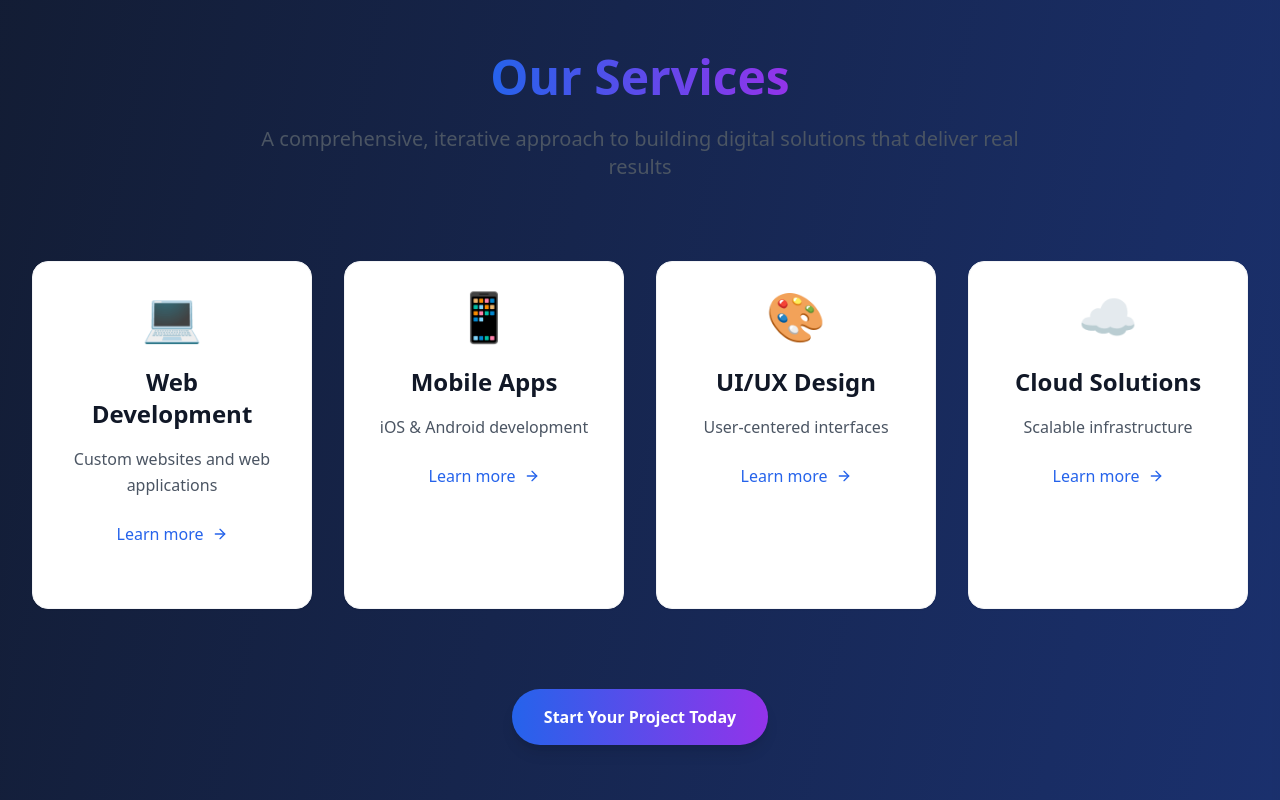
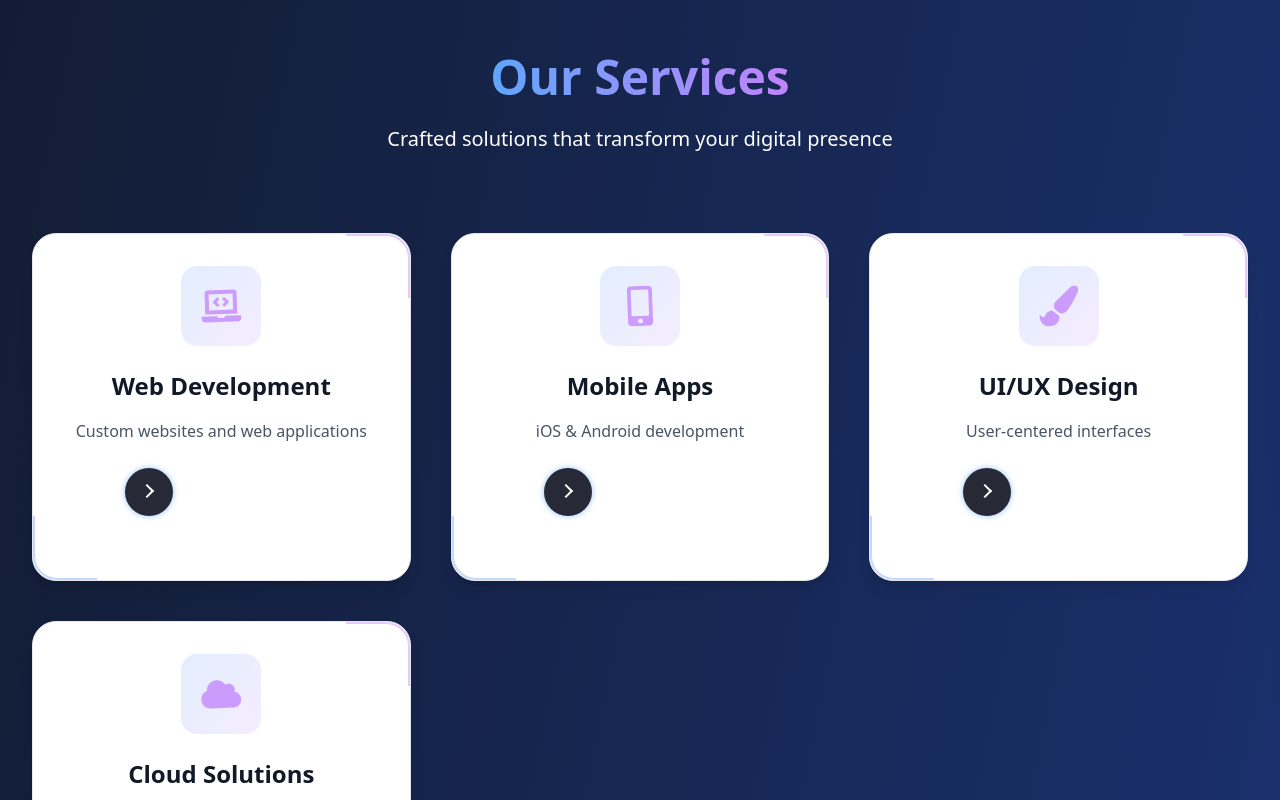
Before and after one commit to somu46/rayndi, a React (Create React App) app: page / in a window 1280 px wide. Shown: the part 1740-2540 px from the top of the page. Built offline with nearby package versions, Linux system fonts and the light colour scheme.

Commit message:
`Refactored Home and Company pages with updated icons, animations, and design elements`

```diff
--- a/src/Components/Home/Home.js
+++ b/src/Components/Home/Home.js
@@ -2,6 +2,8 @@ import { motion } from "framer-motion";
 import { FiArrowRight, FiGlobe, FiUsers, FiAward, FiLayers } from "react-icons/fi";
 import OurProcess from '../../Components/UIVerse/OurProcess'
 import LogoSlider from "../UIVerse/logoSlider";
+import { FaLaptopCode, FaMobileAlt, FaPaintBrush, FaCloud } from 'react-icons/fa';
+import ExploreButton from '../UIVerse/ExploreButton';
 const HomePage = () => {
   // Features data
   const features = [
@@ -28,28 +30,31 @@ const HomePage = () => {
   ];
 
   // Services preview
+
+
 const services = [
   {
     title: "Web Development",
     description: "Custom websites and web applications",
-      icon: "💻"
+    icon: <FaLaptopCode className="w-10 h-10 text-purple-400" />
   },
   {
     title: "Mobile Apps",
     description: "iOS & Android development",
-      icon: "📱"
+    icon: <FaMobileAlt className="w-10 h-10 text-purple-400" />
   },
   {
     title: "UI/UX Design",
     description: "User-centered interfaces",
-      icon: "🎨"
+    icon: <FaPaintBrush className="w-10 h-10 text-purple-400" />
   },
   {
     title: "Cloud Solutions",
     description: "Scalable infrastructure",
-      icon: "☁️"
+    icon: <FaCloud className="w-10 h-10 text-purple-400" />
   }
 ];
+
 
   return (
     <div className="bg-gradient-to-br from-gray-900 to-blue-900">
@@ -137,31 +142,7 @@ const HomePage = () => {
       </section>
 
       {/* Clients Logo Cloud */}
-      {/* <section className="py-16 ">
-        <div className="container mx-auto px-6">
-          <motion.div
-            initial={{ opacity: 0 }}
-            whileInView={{ opacity: 1 }}
-            transition={{ duration: 0.5 }}
-            viewport={{ once: true }}
-            className="text-center mb-12"
-          >
-            <p className="text-gray-600 mb-4">TRUSTED BY INNOVATIVE COMPANIES</p>
-          </motion.div>
 
-          <div className="grid grid-cols-2 md:grid-cols-4 lg:grid-cols-6 gap-8">
-            {[...Array(6)].map((_, i) => (
-              <motion.div
-                key={i}
-                whileHover={{ scale: 1.1 }}
-                className="bg-white p-6 rounded-xl shadow-sm flex items-center justify-center h-24"
-              >
-                <span className="text-gray-400 font-bold text-xl">Client {i+1}</span>
-              </motion.div>
-            ))}
-          </div>
-        </div>
-      </section> */}
       <LogoSlider/>
 
       {/* Features Section */}
@@ -195,24 +176,24 @@ const HomePage = () => {
         scale: 1.03,
         boxShadow: "0 20px 25px -5px rgba(0, 0, 0, 0.1), 0 10px 10px -5px rgba(0, 0, 0, 0.04)"
       }}
-      className="relative bg-white p-8 rounded-xl shadow-lg border border-gray-100 overflow-hidden group"
+      className="relative bg-slate-900 p-8 rounded-xl shadow-lg border border-blue-100 overflow-hidden group"
     >
       {/* Gradient background overlay on hover */}
       <div className="absolute inset-0 bg-gradient-to-br from-blue-50 to-purple-50 opacity-0 group-hover:opacity-100 transition-opacity duration-300 -z-10"></div>
 
       {/* Icon container with gradient border */}
       <div className="relative inline-flex justify-center items-center mb-6">
-        <div className="absolute inset-0 bg-gradient-to-r from-blue-400 to-purple-500 rounded-full blur-md opacity-75 group-hover:opacity-100 transition-opacity"></div>
-        <div className="relative bg-white text-blue-500 rounded-full w-14 h-14 flex items-center justify-center text-2xl shadow-sm group-hover:text-purple-600 transition-colors">
+        <div className="absolute inset-0 bg-gradient-to-r from-blue-400 to-purple-500 rounded-full blur-md opacity-100 group-hover:opacity-100 transition-opacity"></div>
+        <div className="relative bg-black text-blue-500 rounded-full w-14 h-14 flex items-center justify-center text-2xl shadow-sm group-hover:text-purple-600 transition-colors">
           {feature.icon}
         </div>
       </div>
 
-      <h3 className="text-2xl font-bold mb-3 text-gray-900 group-hover:text-transparent group-hover:bg-clip-text group-hover:bg-gradient-to-r group-hover:from-blue-500 group-hover:to-purple-600 transition-all">
+      <h3 className="text-2xl font-bold mb-3 text-white group-hover:text-transparent group-hover:bg-clip-text group-hover:bg-gradient-to-r group-hover:from-blue-500 group-hover:to-purple-600 transition-all">
         {feature.title}
       </h3>
 
-      <p className="text-gray-600 group-hover:text-gray-700 transition-colors">
+      <p className="text-gray-300 group-hover:text-gray-700 transition-colors">
         {feature.description}
       </p>
 
@@ -226,134 +207,111 @@ const HomePage = () => {
         </div>
       </section>
 
+
       {/* Services Preview */}
-<section className="py-28 ">
+<section className="py-28 relative overflow-hidden">
+  {/* Background elements */}
+  <div className="absolute inset-0 overflow-hidden -z-10">
+    <div className="absolute top-0 left-1/4 w-96 h-96 bg-purple-500/10 rounded-full filter blur-3xl"></div>
+    <div className="absolute bottom-0 right-1/4 w-96 h-96 bg-blue-500/10 rounded-full filter blur-3xl"></div>
+  </div>
+
   <div className="container mx-auto px-6">
-    {/* Header with animated gradient text */}
+    {/* Header */}
     <motion.div
       initial={{ opacity: 0, y: 20 }}
       whileInView={{ opacity: 1, y: 0 }}
       transition={{ duration: 0.8 }}
-      viewport={{ once: true, margin: "-100px" }}
+      viewport={{ once: true }}
       className="text-center mb-20"
     >
       <h2 className="text-5xl font-bold mb-6">
-        <span className="bg-clip-text text-transparent bg-gradient-to-r from-blue-600 to-purple-600">
+        <span className="bg-clip-text text-transparent bg-gradient-to-r from-blue-400 to-purple-400  animate-gradient-x">
           Our Services
         </span>
       </h2>
-      <p className="text-xl text-gray-600 max-w-3xl mx-auto">
-        A comprehensive, iterative approach to building digital solutions that deliver real results
+      <p className="text-xl text-white max-w-3xl mx-auto">
+        Crafted solutions that transform your digital presence
       </p>
     </motion.div>
 
-    {/* Animated background elements */}
-    <motion.div
-      animate={{
-        x: [0, 50, 0],
-        rotate: [0, 5, 0],
-      }}
-      transition={{
-        duration: 20,
-        repeat: Infinity,
-        repeatType: "reverse",
-        ease: "linear",
-      }}
-      className="absolute left-0 w-1/3 h-1/2 bg-blue-100/20 rounded-full blur-3xl -z-10"
-    />
-
-    {/* Services grid with enhanced animations */}
-    <div className="grid grid-cols-1 md:grid-cols-2 lg:grid-cols-4 gap-8 relative z-10">
+    {/* Services grid - Creative Card Design */}
+    <div className="grid grid-cols-1 md:grid-cols-2 lg:grid-cols-3 gap-10">
       {services.map((service, index) => (
         <motion.div
           key={index}
-          initial={{ opacity: 0, y: 50, scale: 0.95 }}
-          whileInView={{ opacity: 1, y: 0, scale: 1 }}
-          whileHover={{
-            y: -15,
-            boxShadow: "0 20px 25px -5px rgba(59, 130, 246, 0.2), 0 10px 10px -5px rgba(59, 130, 246, 0.1)"
-          }}
+          initial={{ opacity: 0, y: 50 }}
+          whileInView={{ opacity: 1, y: 0 }}
+          whileHover={{ y: -10 }}
           transition={{
             duration: 0.6,
             delay: index * 0.1,
             hover: { duration: 0.3 }
           }}
           viewport={{ once: true, margin: "-50px" }}
-          className="bg-white p-8 rounded-2xl border border-gray-100 shadow-sm hover:shadow-lg transition-all duration-300 overflow-hidden relative"
+          className="relative group"
         >
-          {/* Animated background highlight on hover */}
-          <motion.div
-            initial={{ opacity: 0, scale: 0.8 }}
-            whileHover={{ opacity: 1, scale: 1 }}
-            className="absolute inset-0 bg-gradient-to-br from-blue-50/50 to-purple-50/50 -z-10"
-          />
+          {/* Card with creative border */}
+          <div className="absolute inset-0 bg-gradient-to-br from-blue-500 to-purple-600 rounded-3xl opacity-0 group-hover:opacity-100 transition-opacity duration-500 blur-md group-hover:blur-lg -z-10"></div>
 
-          {/* Icon with floating animation */}
+          <div className="relative h-full bg-white dark:bg-gray-900 rounded-3xl overflow-hidden border border-gray-200 dark:border-gray-800 shadow-lg group-hover:shadow-xl transition-all duration-300">
+            {/* Large floating icon with gradient background */}
+            <div className="w-20 h-20 rounded-2xl bg-gradient-to-br from-blue-100 to-purple-100 dark:from-blue-900/30 dark:to-purple-900/30 opacity-80 group-hover:opacity-100 transition-opacity duration-300 flex items-center justify-center mx-auto mt-8 mb-6">
               <motion.div
                 animate={{
-              y: [0, -10, 0],
+                  rotate: [0, 10, -10, 0],
                 }}
                 transition={{
-              duration: 6,
+                  duration: 8,
                   repeat: Infinity,
                   repeatType: "reverse",
-              ease: "easeInOut",
                 }}
-            className="text-5xl mb-6 text-blue-600"
+                className="text-4xl text-gradient bg-gradient-to-r from-blue-600 to-purple-600 bg-clip-text text-transparent"
               >
                 {service.icon}
+              </motion.div>
+            </div>
 
+            {/* Content */}
+            <div className="p-8 pt-0">
+              <h3 className="text-2xl font-bold mb-4 text-gray-900 dark:text-white text-center">{service.title}</h3>
+              <p className="text-gray-600 dark:text-gray-400 mb-6 leading-relaxed text-center">{service.description}</p>
+
+              {/* Animated underline link - centered */}
+              <motion.div whileHover="hover" className="flex justify-center">
+                <a href="#" className="relative text-blue-600 dark:text-blue-400 font-medium group">
+                  <ExploreButton/>
+                </a>
               </motion.div>
 
-          <h3 className="text-2xl font-bold mb-4 text-gray-900">{service.title}</h3>
-          <p className="text-gray-600 mb-6 leading-relaxed">{service.description}</p>
-
-          {/* Enhanced "Learn more" link with animated arrow */}
-          <motion.div whileHover="hover" className="inline-block">
-            <motion.a
-              href="#"
-              className="flex items-center text-blue-600 font-medium group"
-            >
-              <span className="mr-2">Learn more</span>
-              <motion.span
-                variants={{
-                  hover: { x: 5 }
-                }}
-                transition={{ type: "spring", stiffness: 400, damping: 10 }}
-              >
-                <FiArrowRight className="transition-transform duration-300 group-hover:translate-x-1" />
-              </motion.span>
-            </motion.a>
-            <motion.div
-              initial={{ width: 0 }}
-              variants={{
-                hover: { width: "100%" }
-              }}
-              transition={{ duration: 0.3 }}
-              className="h-0.5 bg-blue-600 mt-1"
-            />
-          </motion.div>
-
-          {/* Floating tags */}
-          <div className="mt-6 flex flex-wrap gap-2">
+              {/* Floating tags - appear on hover */}
+              <div className="mt-8 opacity-0 group-hover:opacity-100 transition-opacity duration-300">
+                <div className="flex flex-wrap gap-2 justify-center">
                   {service.tags?.map((tag, tagIndex) => (
                     <motion.span
                       key={tagIndex}
-                initial={{ opacity: 0, y: 10 }}
-                whileInView={{ opacity: 1, y: 0 }}
-                transition={{ delay: 0.2 + tagIndex * 0.05 }}
+                      initial={{ opacity: 0, scale: 0.8 }}
+                      whileInView={{ opacity: 1, scale: 1 }}
+                      transition={{ delay: tagIndex * 0.05 }}
                       viewport={{ once: true }}
-                className="text-xs font-medium px-3 py-1 bg-blue-100 text-blue-800 rounded-full"
+                      className="inline-block px-3 py-1 text-xs font-medium rounded-full bg-gradient-to-r from-blue-100 to-purple-100 dark:from-blue-900/30 dark:to-purple-900/30 text-blue-800 dark:text-blue-200"
                     >
                       {tag}
                     </motion.span>
                   ))}
                 </div>
+              </div>
+            </div>
+
+            {/* Decorative corner elements */}
+            <div className="absolute bottom-0 left-0 w-16 h-16 border-l-2 border-b-2 border-blue-500 rounded-bl-3xl opacity-30"></div>
+            <div className="absolute top-0 right-0 w-16 h-16 border-r-2 border-t-2 border-purple-500 rounded-tr-3xl opacity-30"></div>
+          </div>
         </motion.div>
       ))}
     </div>
 
-    {/* CTA at bottom */}
+    {/* CTA with animated gradient border */}
     <motion.div
       initial={{ opacity: 0, y: 20 }}
       whileInView={{ opacity: 1, y: 0 }}
@@ -361,19 +319,22 @@ const HomePage = () => {
       viewport={{ once: true }}
       className="text-center mt-20"
     >
-      <motion.button
+      <motion.div
         whileHover={{ scale: 1.02 }}
         whileTap={{ scale: 0.98 }}
-        className="bg-gradient-to-r from-blue-600 to-purple-600 text-white px-8 py-4 rounded-full font-bold shadow-lg hover:shadow-xl transition-all"
+        className="relative inline-block"
       >
+        <div className="absolute inset-0 rounded-full bg-gradient-to-r from-blue-600 to-purple-600 animate-pulse opacity-75 -z-10"></div>
+        <button className="relative bg-gradient-to-r from-blue-600 to-purple-600 text-white px-8 py-4 rounded-full font-bold shadow-lg hover:shadow-xl transition-all">
           Start Your Project Today
-      </motion.button>
+          <span className="absolute -right-2 -top-2 w-5 h-5 bg-yellow-400 rounded-full animate-ping opacity-75"></span>
+        </button>
+      </motion.div>
     </motion.div>
   </div>
 </section>
 
       {/* Process Section */}
-
       <OurProcess/>
 
       {/* CTA Section */}
--- /dev/null
+++ b/src/Components/UIVerse/ExploreButton.js
@@ -0,0 +1,129 @@
+import React from 'react';
+import styled from 'styled-components';
+
+const Button = () => {
+  return (
+    <StyledWrapper>
+      <button className="learn-more">
+        <span aria-hidden="true" className="circle">
+          <span className="icon arrow" />
+        </span>
+        <span className="button-text">Learn More</span>
+      </button>
+    </StyledWrapper>
+  );
+}
+
+const StyledWrapper = styled.div`
+  button {
+    position: relative;
+    display: inline-block;
+    cursor: pointer;
+    outline: none;
+    border: 0;
+    vertical-align: middle;
+    text-decoration: none;
+    background: transparent;
+    padding: 0;
+    font-size: inherit;
+    font-family: inherit;
+  }
+
+  button.learn-more {
+    width: 12rem;
+    height: auto;
+  }
+
+  button.learn-more .circle {
+    transition: all 0.45s cubic-bezier(0.65, 0, 0.076, 1);
+    position: relative;
+    display: block;
+    margin: 0;
+    width: 3rem;
+    height: 3rem;
+    background: #282936;
+    border-radius: 1.625rem;
+    box-shadow: 0 0 5px 1px rgba(96, 165, 250, 0.5); /* blue-400 with opacity */
+  }
+
+  button.learn-more .circle .icon {
+    transition: all 0.45s cubic-bezier(0.65, 0, 0.076, 1);
+    position: absolute;
+    top: 0;
+    bottom: 0;
+    margin: auto;
+    background: #fff;
+  }
+
+  button.learn-more .circle .icon.arrow {
+    transition: all 0.45s cubic-bezier(0.65, 0, 0.076, 1);
+    left: 0.625rem;
+    width: 1.125rem;
+    height: 0.125rem;
+    background: none;
+  }
+
+  button.learn-more .circle .icon.arrow::before {
+    position: absolute;
+    content: "";
+    top: -0.29rem;
+    right: 0.0625rem;
+    width: 0.625rem;
+    height: 0.625rem;
+    border-top: 0.125rem solid #fff;
+    border-right: 0.125rem solid #fff;
+    transform: rotate(45deg);
+  }
+
+  button.learn-more .button-text {
+    transition: all 0.45s cubic-bezier(0.65, 0, 0.076, 1);
+    position: absolute;
+    top: 0;
+    left: 0;
+    right: 0;
+    bottom: 0;
+    padding: 0.75rem 0;
+    margin: 0 0 0 1.85rem;
+    color: rgba(255, 255, 255, 0.493);
+    font-weight: 700;
+    line-height: 1.6;
+    text-align: center;
+    text-transform: uppercase;
+  }
+
+  button:hover .circle {
+    width: 100%;
+    box-shadow: 0 0 10px 2px rgba(192, 132, 252, 0.5); /* purple-400 with opacity */
+    background: linear-gradient(90deg, rgba(96, 165, 250, 0.2), rgba(192, 132, 252, 0.2)); /* Gradient background */
+  }
+
+  button:hover .button-text {
+    transform: translate(-1.7rem, 0);
+  }
+
+  button:hover .circle .icon.arrow {
+    background: #fff;
+    transform: translate(8.7rem, 0);
+  }
+
+  button:active .circle .icon.arrow {
+    transform: translate(9.5rem, 0);
+    transition: all 0.3s;
+  }
+
+  button:active .circle {
+    transform: scale(0.9);
+    transition: all 0.3s;
+    box-shadow: 0 0 5px 0.5px rgba(96, 165, 250, 0.5); /* blue-400 with opacity */
+    background: #282936; /* Reset gradient on active */
+  }
+
+  button:hover .button-text {
+    color: #fff;
+  }
+
+  button:active .button-text {
+    color: rgba(255, 255, 255, 0.459);
+  }`;
+
+export default Button;
```
Also changed, not shown: src/Pages/Company/Company.jsx (+117 -18 lines). Lines whose indentation alone changed are shown as unchanged.
